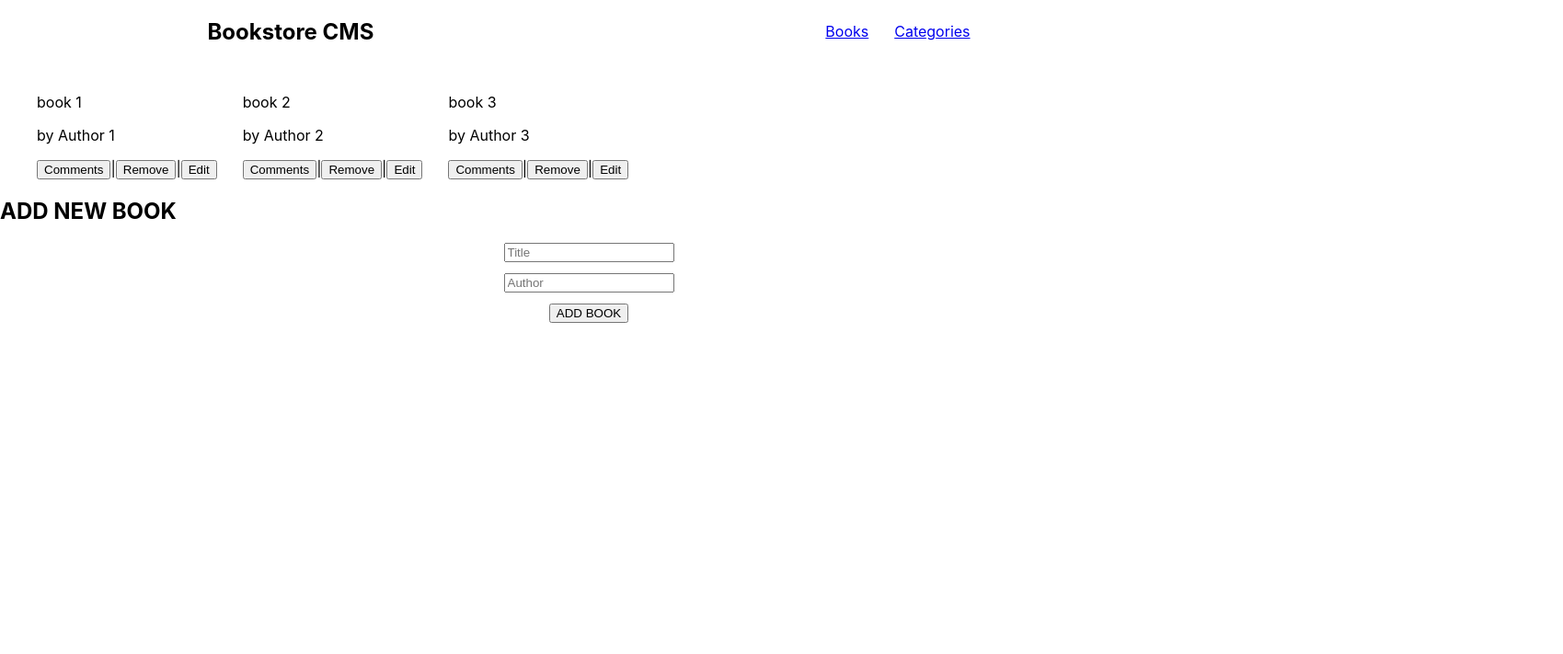
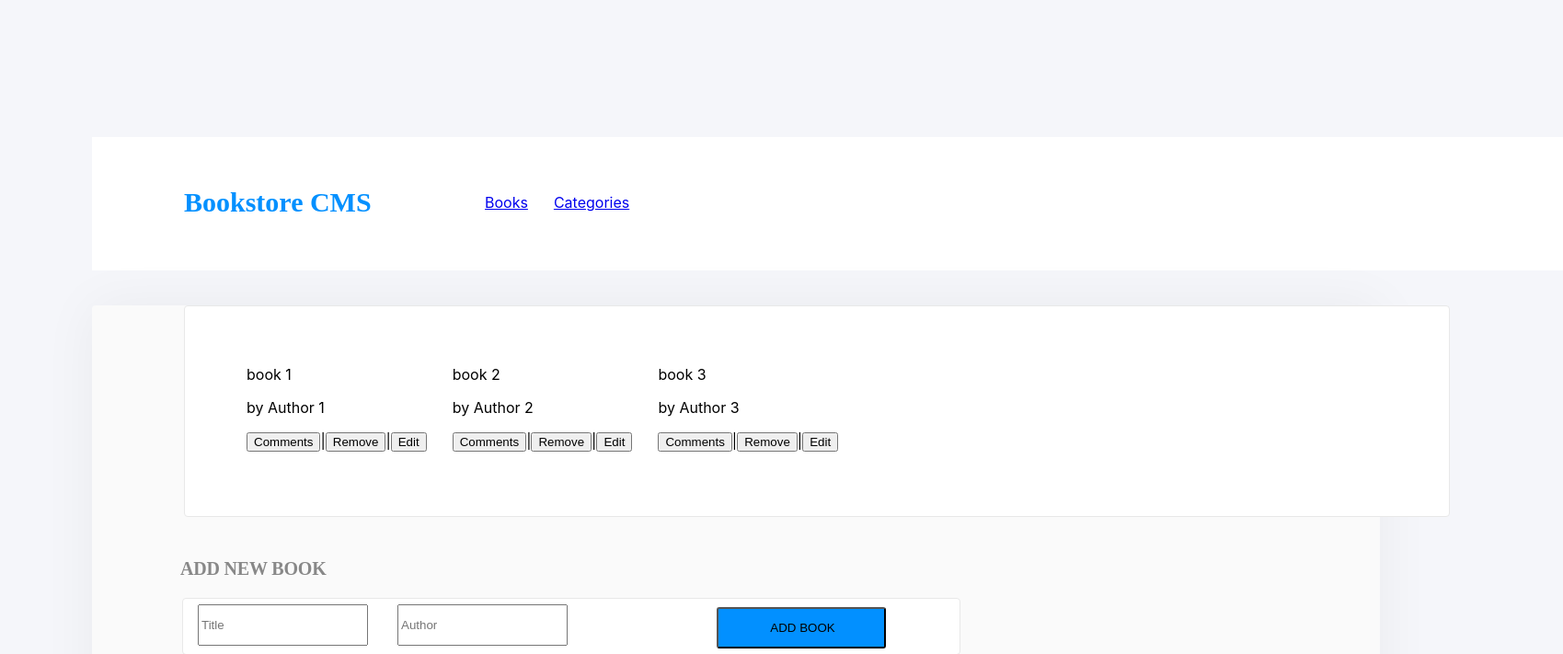
Before and after one commit to yusufyusie/Bookstore-CMS, a React (Create React App) app: page / in a window 1280 px wide. Shown: the top 711 px of the page at 92% size, 1699 px wide, since content can reach past the window. Built offline with nearby package versions, Linux system fonts and the light colour scheme.

Commit message:
update styles to components

```diff
--- a/src/App.css
+++ b/src/App.css
@@ -1,14 +1,45 @@
 body {
   margin: 0;
-  padding: 0;
   box-sizing: border-box;
+  width: 100rem;
+  height: 89.625rem;
+  padding: 9.313rem 3.75rem 7.688rem 6.25rem;
+  background-color: #f5f6fa;
+}
+
+.bookstore-cms {
+  width: 87.5rem;
+  height: 68.563rem;
+  margin: 0 2.5rem 4.063rem 0;
+  padding: 0 0 49.625rem;
+  border-radius: 4px;
+  box-shadow: 0 0 60px 0 rgba(0, 0, 0, 0.05);
+  background-color: #fafafa;
 }
 
 nav {
   display: flex;
-  justify-content: space-around;
   align-items: center;
   flex-wrap: wrap;
+  width: 87.5rem;
+  height: 5.938rem;
+  margin: 0 0 2.375rem;
+  padding: 1.438rem 6.188rem 1.688rem 6.25rem;
+  background-color: #ffffff;
+}
+
+h1 {
+  width: 15rem;
+  height: 2.313rem;
+  margin: 0.375rem 2.938rem 0.125rem 0;
+  font-family: Montserrat;
+  font-size: 1.875rem;
+  font-weight: bold;
+  font-stretch: normal;
+  font-style: normal;
+  line-height: normal;
+  letter-spacing: normal;
+  color: #0290ff;
 }
 
 ul {
@@ -17,10 +48,53 @@ ul {
   gap: 28px;
 }
 
+.book-card {
+  width: 75rem;
+  height: 10.625rem;
+  margin: 2.313rem 6.25rem 0;
+  padding: 2rem 9.188rem 1.625rem 1.688rem;
+  border-radius: 4px;
+  border: solid 1px#e8e8e8;
+  background-color: #ffffff;
+}
+
+.form-card {
+  margin-left: 3rem;
+  padding: 1rem;
+}
+
 form {
   display: flex;
-  flex-direction: column;
-  justify-content: center;
-  align-items: center;
-  gap: 12px;
+  flex-direction: row;
+  gap: 2rem;
+  width: 50.813rem;
+  height: 2.813rem;
+  margin: 1.188rem 2.125rem 0;
+  padding: 0.375rem 0.938rem 0.563rem 1rem;
+  border-radius: 4px;
+  border: solid 1px #e8e8e8;
+  background-color:#ffffff;
 }
+
+h2 {
+  width: 10.875rem;
+  height: 1.5rem;
+  padding-left: 2rem;
+  margin: 1.813rem 32.75rem 1.188rem 0;
+  font-family: Montserrat;
+  font-size: 1.25rem;
+  font-weight: bold;
+  font-stretch: normal;
+  font-style: normal;
+  line-height: normal;
+  letter-spacing: -0.18px;
+  color: #888;
+}
+.add-butn {
+  width: 11.5rem;
+  height: 2.813rem;
+  margin: 0.188rem 0 0 8.125rem;
+  padding: 0.801rem 1.188rem 0.886rem 1.375rem;
+  border-radius: 3px;
+  background-color: #0290ff;
+}
--- a/src/components/Books.jsx
+++ b/src/components/Books.jsx
@@ -3,7 +3,7 @@ import BookList from './BookList';
 import AddBook from './addBookForm';
 
 const Books = () => (
-  <section>
+  <section className="bookstore-cms">
     <BookList />
     <AddBook />
   </section>
--- a/src/components/addBookForm.jsx
+++ b/src/components/addBookForm.jsx
@@ -2,12 +2,12 @@ import React from "react";
 
 const AddBook = ()=>{
     return (
-    <div>
+    <div className="form-card">
         <h2>ADD NEW BOOK</h2>
         <form>
             <input type="text" name="title" placeholder="Title" required />
             <input type="text" name="author" id="author" placeholder="Author" required />
-            <button type="button">ADD BOOK</button>
+            <button type="button" className="add-butn">ADD BOOK</button>
         </form>
     </div>
     )
--- a/src/components/bookList.jsx
+++ b/src/components/bookList.jsx
@@ -23,7 +23,7 @@ const BookList = ()=>{
         }
     ]
     return (
-        <div>
+        <div className="book-card">
         <ul className="book-list">
             {bookCollection.map(book=>
                 <li Book key={book.id}>
```
